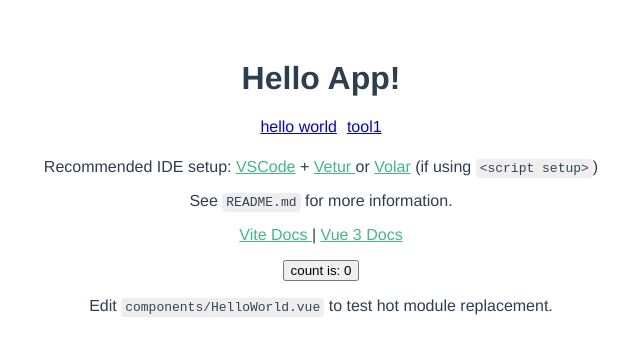
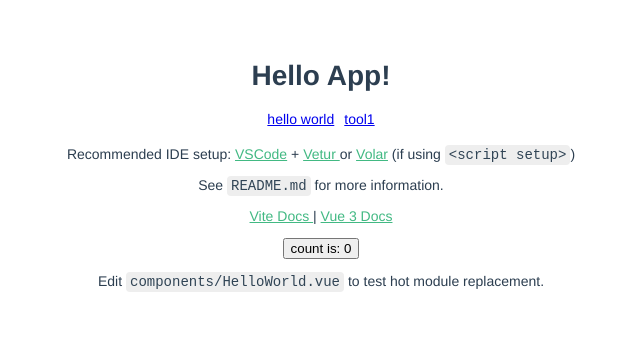
Before and after one commit to TheLastSunset/vue3-demo, a Vue app: page / in a window 1280 px wide. Shown: the top 356 px of the page, without its empty margins (319-959 px from the left). Built offline with nearby package versions, Linux system fonts and the light colour scheme.

Commit message:
style: font-family

```diff
--- a/src/assets/scss/common.scss
+++ b/src/assets/scss/common.scss
@@ -1,7 +1,10 @@
 html {
   text-decoration: none;
+  font-size: 14px;
+  font-family: '微软雅黑', 'Courier New', Courier, monospace;
 }
 
 textarea {
   font-size: 16px;
+  font-family: '微软雅黑', 'Courier New', Courier, monospace;
 }
```
